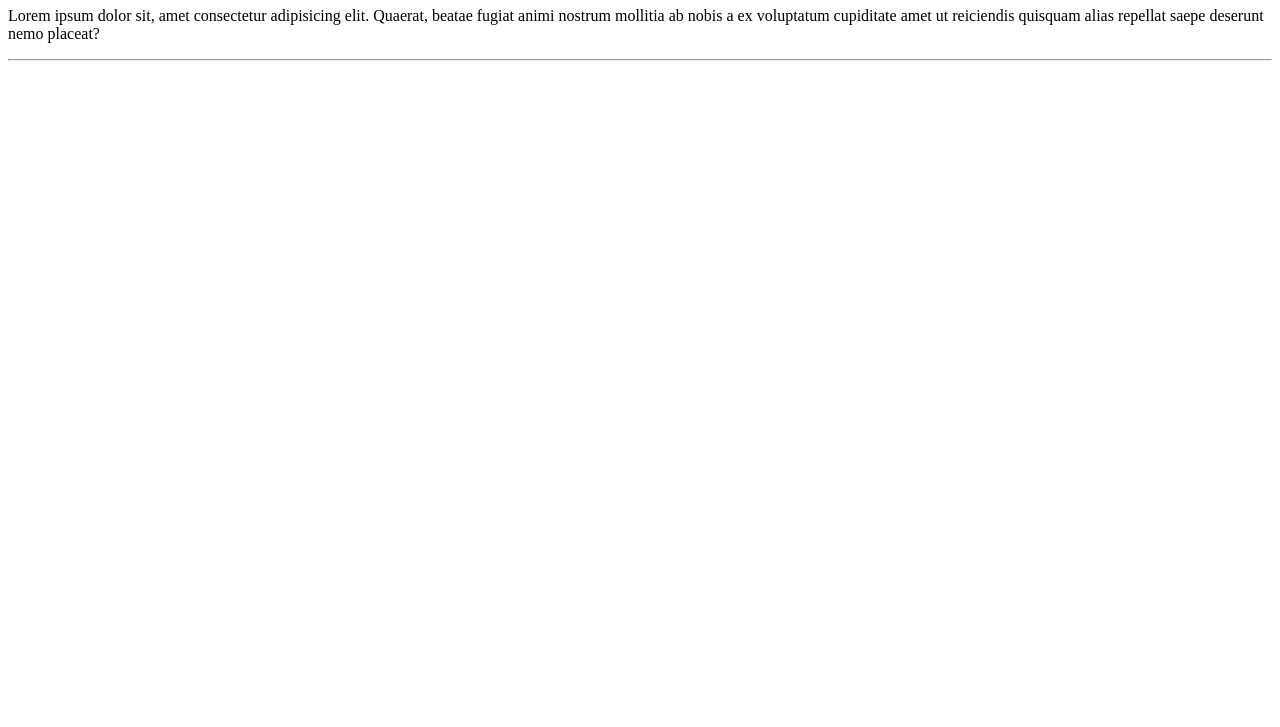
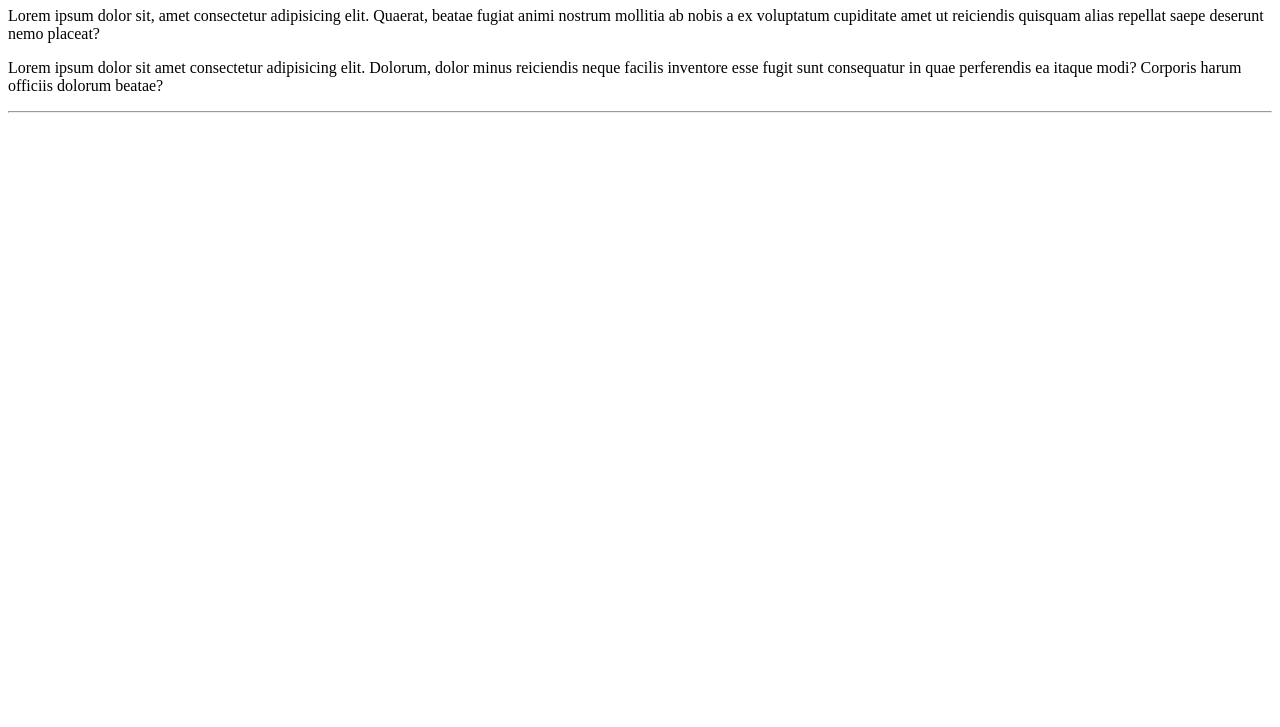
Before and after one commit to Rodolfo35/Ola-Mundo, a plain HTML site: page Site/index.html in a window 1280 px wide. Shown: the part 73-800 px from the top of the page. Drawn offline with Linux system fonts and the light colour scheme.

Commit message:
Alteração do código
Foi realizado alteração no código acrescentando  outra linha

```diff
--- a/Site/index.html
+++ b/Site/index.html
@@ -9,6 +9,7 @@
 <body>
    <h1>Olá Mundo</h1>
    <p>Lorem ipsum dolor sit, amet consectetur adipisicing elit. Quaerat, beatae fugiat animi nostrum mollitia ab nobis a ex voluptatum cupiditate amet ut reiciendis quisquam alias repellat saepe deserunt nemo placeat?</p>
+   <p>Lorem ipsum dolor sit amet consectetur adipisicing elit. Dolorum, dolor minus reiciendis neque facilis inventore esse fugit sunt consequatur in quae perferendis ea itaque modi? Corporis harum officiis dolorum beatae?</p>
    <hr>
 </body>
 </html>
```
